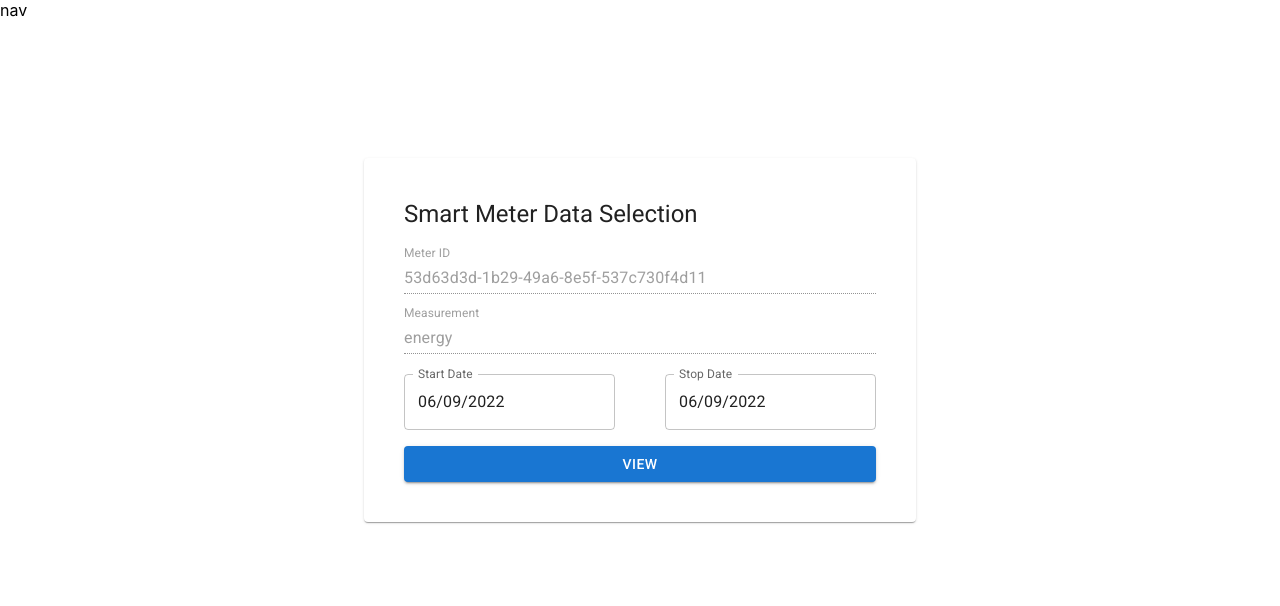
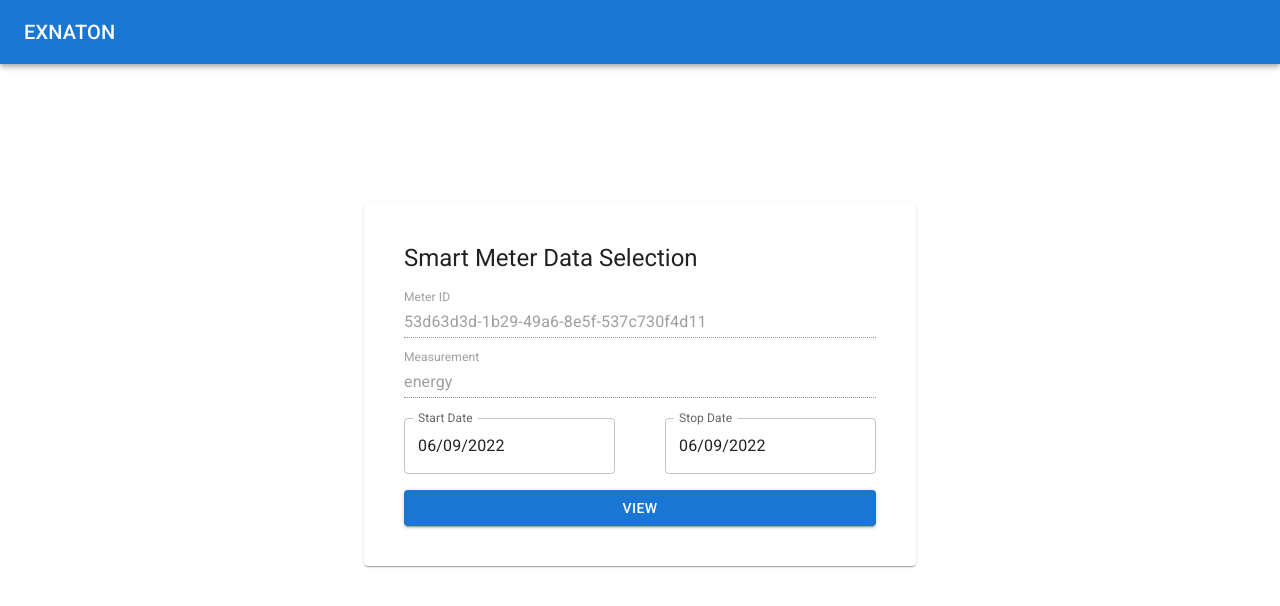
Before and after one commit to diasjuniorr/exnaton, a React (Create React App) app: page / in a window 1280 px wide. Shown: the top 606 px of the page. Built offline with nearby package versions, Linux system fonts and the light colour scheme.

Commit message:
add navigation bar

```diff
--- a/src/routes/navigation/navigation.component.tsx
+++ b/src/routes/navigation/navigation.component.tsx
@@ -1,15 +1,28 @@
-import { Outlet } from "react-router-dom"
+import { Outlet, useNavigate } from "react-router-dom";
+
+import * as React from "react";
+import AppBar from "@mui/material/AppBar";
+import Box from "@mui/material/Box";
+import Toolbar from "@mui/material/Toolbar";
+import Typography from "@mui/material/Typography";
 
 const Navigation = () => {
-    return (
-        <>
-        <div>
-            nav
-        </div>
-        <Outlet/>
-        </>
+  const navigate = useNavigate();
 
-    )
-}
+  return (
+    <Box sx={{ flexGrow: 1 }}>
+      <AppBar position="static">
+        <Toolbar>
+          <span onClick={() => navigate("/")} style={{ cursor: "pointer" }}>
+            <Typography variant="h6" component="div" sx={{ flexGrow: 1 }}>
+              EXNATON
+            </Typography>
+          </span>
+        </Toolbar>
+      </AppBar>
+      <Outlet />
+    </Box>
+  );
+};
 
-export default Navigation
+export default Navigation;
```
